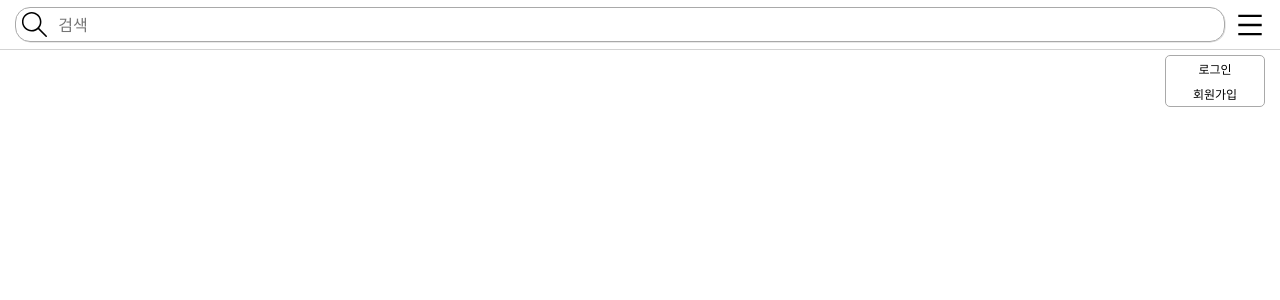
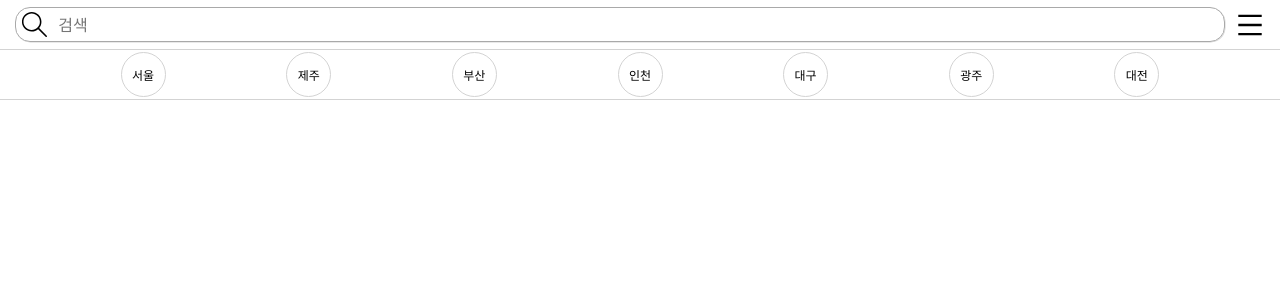
Before and after one commit to 2eejehoon/yourrealtrip, a React (Create React App) app in the folder client/: page / in a window 1280 px wide. Shown: the top 300 px of the page. Built offline with nearby package versions, Linux system fonts and the light colour scheme.

Commit message:
[#3]style: 카테고리 태그

```diff
--- /dev/null
+++ b/client/src/components/CategoryTag/CategoryTag.js
@@ -0,0 +1,35 @@
+import styled from "styled-components";
+
+const CategoryButton = styled.div`
+  width: 45px;
+  height: 45px;
+  border: 1px solid lightgray;
+  border-radius: 50%;
+  display: flex;
+  justify-content: center;
+  align-items: center;
+  font-size: 0.75em;
+`;
+
+const CategoryButtonContainer = styled.div`
+  width: 100vw;
+  height: 50px;
+  display: flex;
+  justify-content: space-evenly;
+  align-items: center;
+  border-bottom: solid 1px lightgray;
+`;
+
+export default function CategoryTag() {
+  return (
+    <CategoryButtonContainer>
+      <CategoryButton>서울</CategoryButton>
+      <CategoryButton>제주</CategoryButton>
+      <CategoryButton>부산</CategoryButton>
+      <CategoryButton>인천</CategoryButton>
+      <CategoryButton>대구</CategoryButton>
+      <CategoryButton>광주</CategoryButton>
+      <CategoryButton>대전</CategoryButton>
+    </CategoryButtonContainer>
+  );
+}
--- a/client/src/components/Header/Header.js
+++ b/client/src/components/Header/Header.js
@@ -1,8 +1,42 @@
 import styled from "styled-components";
+// import MenuModal from "./MenuModal";
+import { AiOutlineMenu } from "react-icons/ai";
+import { SlMagnifier } from "react-icons/sl";
 
-import Menu from "./MenuButton";
-import Searchbar from "./Searchbar";
-import MenuModal from "./MenuModal";
+const SearchContainer = styled.div`
+  width: calc(100vw - 70px);
+  height: 35px;
+  display: flex;
+  justify-content: space-around;
+  align-items: center;
+  border: solid 1px darkgray;
+  border-radius: 15px;
+  box-shadow: 0.5px 0.5px lightgray;
+
+  &:focus-within {
+    border: solid 2px black;
+  }
+`;
+
+const Searchbar = styled.input`
+  width: calc(100vw - 120px);
+  border: none;
+  font-size: 1em;
+
+  &:focus {
+    outline: none;
+  }
+`;
+
+const MenuButton = styled.button`
+  padding: 0;
+  margin: 0;
+  background: none;
+  border: none;
+  display: flex;
+  justify-content: center;
+  align-items: center;
+`;
 
 const Wrapper = styled.header`
   display: flex;
@@ -17,9 +51,14 @@ const Wrapper = styled.header`
 export default function Header() {
   return (
     <Wrapper>
-      <Searchbar></Searchbar>
-      <Menu></Menu>
-      <MenuModal></MenuModal>
+      <SearchContainer>
+        <SlMagnifier size={25} />
+        <Searchbar placeholder="검색" />
+      </SearchContainer>
+      <MenuButton>
+        <AiOutlineMenu size={30} />
+      </MenuButton>
+      {/* <MenuModal></MenuModal> */}
     </Wrapper>
   );
 }
--- a/client/src/components/Header/MenuButton.js
+++ /dev/null
@@ -1,22 +0,0 @@
-import styled from "styled-components";
-import { AiOutlineMenu } from "react-icons/ai";
-
-const MenuBtn = styled.button`
-  padding: 0;
-  margin: 0;
-  background: none;
-  border: none;
-  display: flex;
-  justify-content: center;
-  align-items: center;
-`;
-
-export default function MenuButton() {
-  return (
-    <>
-      <MenuBtn>
-        <AiOutlineMenu size={30} />
-      </MenuBtn>
-    </>
-  );
-}
--- a/client/src/components/Header/Searchbar.js
+++ /dev/null
@@ -1,38 +0,0 @@
-import styled from "styled-components";
-import { SlMagnifier } from "react-icons/sl";
-
-const SearchContainer = styled.div`
-  width: calc(100vw - 70px);
-  height: 35px;
-  display: flex;
-  justify-content: space-around;
-  align-items: center;
-  border: solid 1px darkgray;
-  border-radius: 15px;
-  box-shadow: 0.5px 0.5px lightgray;
-
-  &:focus-within {
-    border: solid 2px black;
-  }
-`;
-
-const SearchInput = styled.input`
-  width: calc(100vw - 120px);
-  border: none;
-  font-size: 1em;
-
-  &:focus {
-    outline: none;
-  }
-`;
-
-export default function Searchbar() {
-  return (
-    <>
-      <SearchContainer>
-        <SlMagnifier size={25} />
-        <SearchInput placeholder="검색" />
-      </SearchContainer>
-    </>
-  );
-}
--- a/client/src/pages/Home.js
+++ b/client/src/pages/Home.js
@@ -1,9 +1,11 @@
+import CategoryTag from "../components/CategoryTag/CategoryTag";
 import Header from "../components/Header/Header";
 
 export default function Home() {
   return (
     <>
-      <Header></Header>
+      <Header />
+      <CategoryTag />
     </>
   );
 }
```
